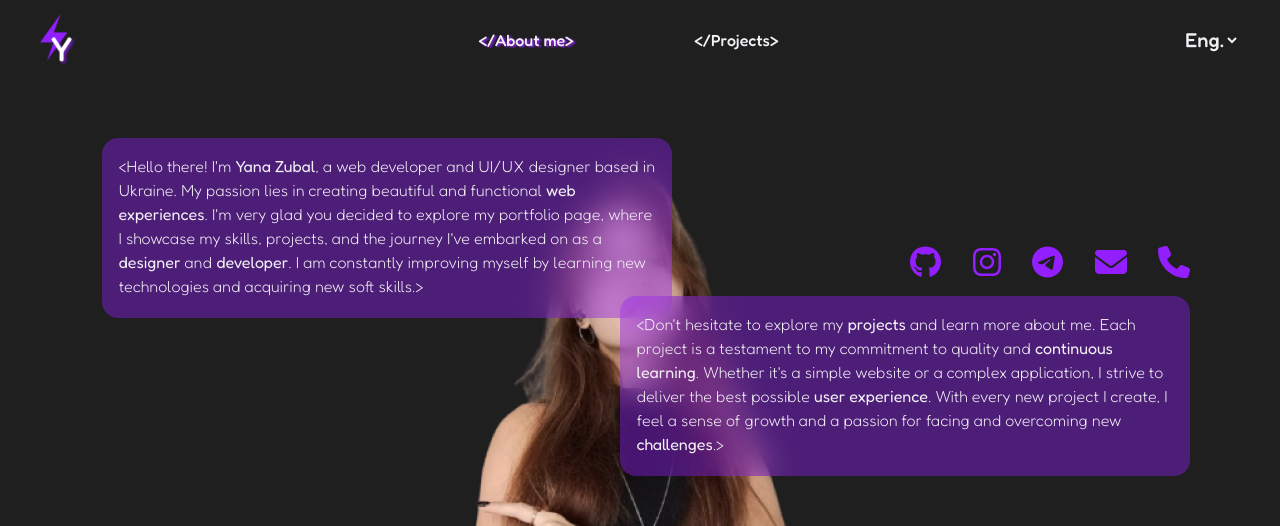
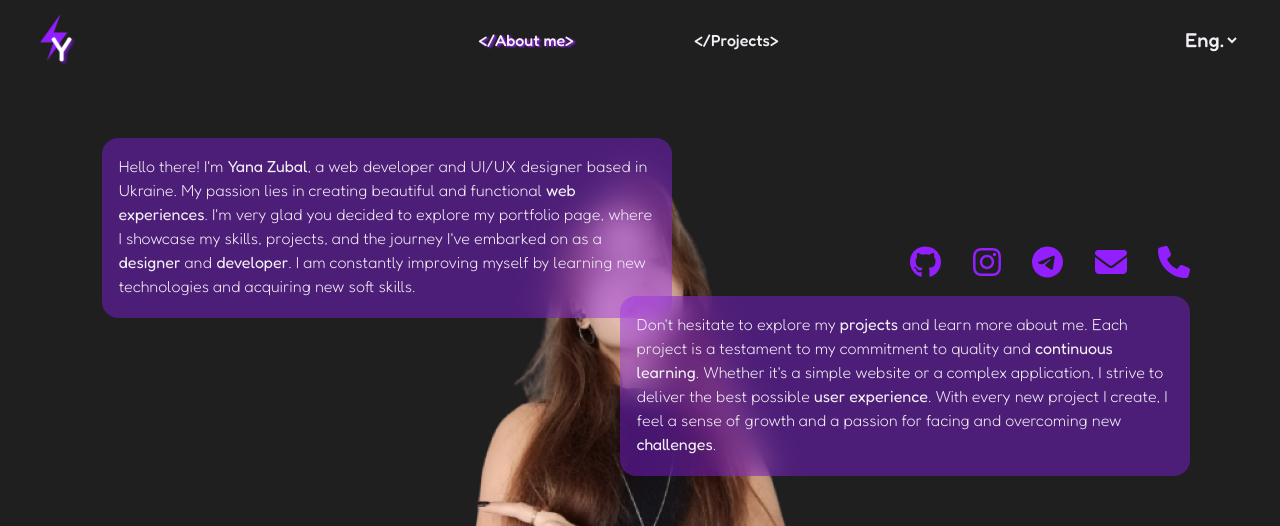
Before and after one commit to ZubalYana/Portfolio, a React (Vite) app: page /about in a window 1280 px wide. Shown: the top 526 px of the page. Built offline with nearby package versions, Linux system fonts and the light colour scheme; a web font is replaced by a local one.

Commit message:
debug and adjust the first screen translation, reduce the languages amount

```diff
--- a/src/components/AboutMe/AboutMe.jsx
+++ b/src/components/AboutMe/AboutMe.jsx
@@ -18,7 +18,10 @@ import Questions from '../Questions/Questions';
 import footerLogo from '/footer logo.png';
 import AOS from 'aos';
 import 'aos/dist/aos.css';
+import { useTranslation, Trans } from 'react-i18next';
+
 export default function AboutMe() {
+  const { t, i18n } = useTranslation();
   useEffect(() => {
     const target = document.querySelector('.lineToAnimate');
     const observer = new IntersectionObserver(
@@ -50,7 +53,6 @@ export default function AboutMe() {
       section.scrollIntoView({ behavior: 'smooth' });
     }
   }
-
   return (
     <div className="wrap w-full min-h-screen bg-customBlack">
       <section id="about" className="w-full h-[90vh] p-10 flex flex-col items-center relative">
@@ -59,12 +61,20 @@ export default function AboutMe() {
           <span className="backgroundText">Zubal</span>
         </p>
         <img src={myPhoto} alt="my photo" className="h-[630px] absolute bottom-[0%]" />
-        <div className="textCon w-[570px] h-[180px] rounded-2xl bg-customPurple/40 backdrop-blur-lg p-4 text-customWhite font-light absolute top-[8%] left-[8%]" data-aos="fade-down-right">
-          &lt;Hello there! I'm <b>Yana Zubal</b>, a web developer and UI/UX designer based in Ukraine. My passion lies in creating beautiful and functional <b>web experiences</b>. I'm very glad you decided to explore my portfolio page, where I showcase my skills, projects, and the journey I've embarked on as a <b>designer</b> and <b>developer</b>. I am constantly improving myself by learning new technologies and acquiring new soft skills.&gt;
-        </div>
-        <div className="textCon w-[570px] h-[180px] rounded-2xl bg-customPurple/40 backdrop-blur-lg p-4 text-customWhite font-light absolute top-[30%] right-[7%]" data-aos="fade-up-left">
-          &lt;Don't hesitate to explore my <b>projects</b> and learn more about me. Each project is a testament to my commitment to quality and <b>continuous learning</b>. Whether it's a simple website or a complex application, I strive to deliver the best possible <b>user experience</b>. With every new project I create, I feel a sense of growth and a passion for facing and overcoming new <b>challenges</b>.&gt;
-        </div>
+          <div
+            className="textCon w-[570px] h-[180px] rounded-2xl bg-customPurple/40 backdrop-blur-lg p-4 text-customWhite font-light absolute top-[8%] left-[8%]"
+            data-aos="fade-down-right"
+          >
+            <Trans i18nKey="welcomeMessage" components={{ bold: <strong/> }} />
+          </div>
+
+          <div
+            className="textCon w-[570px] h-[180px] rounded-2xl bg-customPurple/40 backdrop-blur-lg p-4 text-customWhite font-light absolute top-[30%] right-[7%]"
+            data-aos="fade-up-left"
+          >
+            <Trans i18nKey="exploreMessage" />
+          </div>
+
         <div className="socialMediaIcons w-[280px] flex justify-between items-center absolute right-[7%] top-[23%]">
           <a href="https://github.com/ZubalYana" target="_blank" rel="noopener noreferrer">
             <FontAwesomeIcon icon={faGithub} size="2x" className="text-customPurple socialMediaIcon" />
@@ -85,9 +95,13 @@ export default function AboutMe() {
         </div>
       </section>
       <section id="skills" className="w-full h-[100vh] px-10 py-5">
-        <h3 className="sectionTitle">{'<Technical skills/>'}</h3>
+        <h3 className="sectionTitle">
+        <Trans i18nKey="skillsSectionTitle"/>
+        </h3>
         <SkillsSlider />
-        <h3 className="sectionTitle mt-7">{'<Soft skills/>'}</h3>
+        <h3 className="sectionTitle mt-7">
+        <Trans i18nKey="softSkillsTitle"/>
+        </h3>
         <SoftSkills />
         <LanguagesSkills />
       </section>
--- a/src/components/Header/Header.jsx
+++ b/src/components/Header/Header.jsx
@@ -39,10 +39,8 @@ export default function Header({ openSettings }) {
         defaultValue={i18n.language}
       >
         <option value="en">Eng.</option>
+        <option value="fr">Fr.</option>
         <option value="ua">Укр.</option>
-        <option value="fr">Fr.</option>
-        <option value="es">Esp.</option>
-        <option value="it">It.</option>
       </select>
     </header>
   );
--- a/src/i18n.jsx
+++ b/src/i18n.jsx
@@ -7,33 +7,35 @@ const resources = {
     translation: {
       about: "About me",
       projects: "Projects",
+      welcomeMessage: `Hello there! I'm <strong>Yana Zubal</strong>, a web developer and UI/UX designer based in Ukraine. My passion lies in creating beautiful and functional <strong>web experiences</strong>. I'm very glad you decided to explore my portfolio page, where I showcase my skills, projects, and the journey I've embarked on as a <strong>designer</strong> and <strong>developer</strong>. I am constantly improving myself by learning new technologies and acquiring new soft skills.`,
+      exploreMessage: `Don't hesitate to explore my <strong>projects</strong> and learn more about me. Each project is a testament to my commitment to quality and <strong>continuous learning</strong>. Whether it's a simple website or a complex application, I strive to deliver the best possible <strong>user experience</strong>. With every new project I create, I feel a sense of growth and a passion for facing and overcoming new <strong>challenges</strong>.`,
+      skillsSectionTitle: "<Technical skills/>",
+      softSkillsTitle: "<Soft skills/>",
     },
   },
   ua: {
     translation: {
       about: "Про мене",
       projects: "Проекти",
+      welcomeMessage: `Привіт! Я <strong>Яна Зубаль</strong>, веб-розробник і дизайнер UI/UX з України. Моя пристрасть полягає у створенні красивих і функціональних <strong>веб-досвідів</strong>. Я дуже рада, що ви вирішили ознайомитися з моєю портфоліо-сторінкою, де я демонструю свої навички, проєкти та шлях, який я пройшла як <strong>дизайнер</strong> і <strong>розробник</strong>. Я постійно вдосконалюю себе, вивчаючи нові технології та набуваючи нових навичок.`,
+      exploreMessage: `Не соромтеся досліджувати мої <strong>проєкти</strong> та дізнаватися більше про мене. Кожен проєкт — це свідчення моєї відданості якості та <strong>безперервному навчанню</strong>. Незалежно від того це простий сайт чи складний додаток, я прагну забезпечити найкращий <strong>користувацький досвід</strong>. З кожним новим проєктом я відчуваю зростання та пристрасть до подолання нових <strong>викликів</strong>.`,
+      skillsSectionTitle: "<Технічні навички/>",
+      softSkillsTitle: "<Гнучкі навички/>",
     },
   },
   fr: {
     translation: {
       about: "À propos de moi",
       projects: "Projets",
-    },
-  },
-  es: {
-    translation: {
-      about: "Sobre mí",
-      projects: "Proyectos",
-    },
-  },
-  it: {
-    translation: {
-      about: "Su di me",
-      projects: "Progetti",
+      welcomeMessage: `Bonjour ! Je suis <strong>Yana Zubal</strong>, développeuse web et designer UI/UX en Ukraine. Ma passion est de créer des <strong>web experiences</strong> belles et fonctionnelles. Je suis ravie que vous exploriez ma page portfolio, où je présente mes compétences, projets et mon parcours en tant que <strong>designer</strong> et <strong>développeuse</strong>. Je me perfectionne constamment en apprenant de nouvelles technologies et compétences interpersonnelles.`,
+      exploreMessage: `N'hésitez pas à explorer mes <strong>projets</strong> et à en apprendre davantage sur moi. Chaque projet est un témoignage de mon engagement envers la qualité et <strong>l'apprentissage continu</strong>. Qu'il s'agisse d'un simple site web ou d'une application complexe, je m'efforce d'offrir la meilleure <strong>expérience utilisateur</strong>. Avec chaque nouveau projet, je ressens une croissance et une passion pour relever et surmonter de nouveaux <strong>défis</strong>.`,
+      skillsSectionTitle: "<Compétences techniques/>",
+      softSkillsTitle: "<Compétences relationnelles/>",
     },
   },
 };
+
+
 
 i18n
   .use(LanguageDetector)
```
